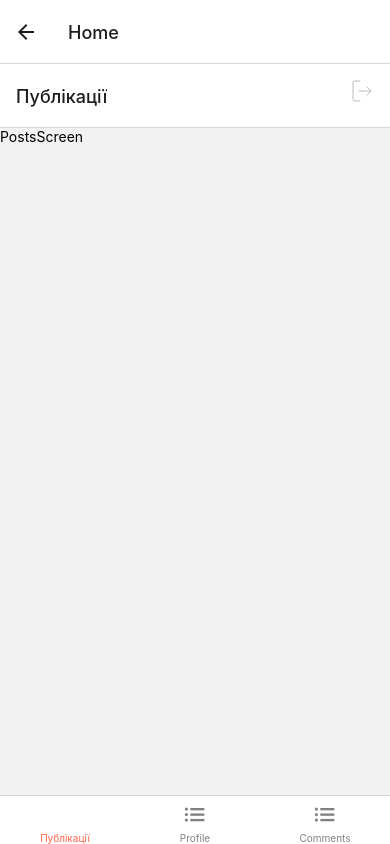
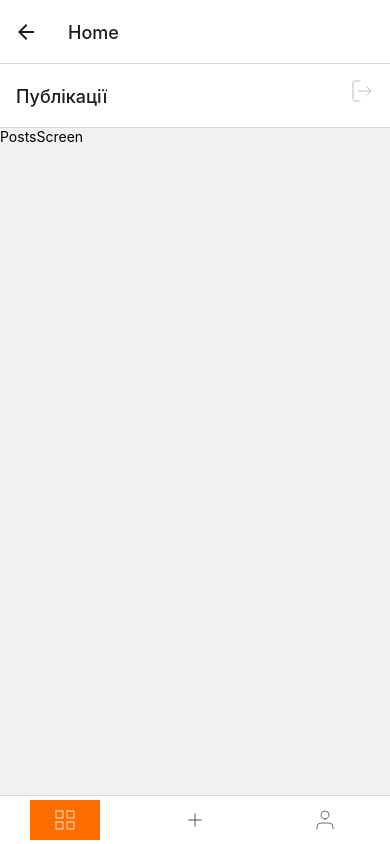
Before and after one commit to t0xick1d/goit-react-native-, a React Native app: screen /Home in a window 390 px wide. Built offline with nearby package versions, Linux system fonts and the light colour scheme.

Commit message:
add navigation and style in navigation

```diff
--- a/Screens/Home/HomeScreen.js
+++ b/Screens/Home/HomeScreen.js
@@ -1,8 +1,12 @@
 import React from 'react';
 import { createBottomTabNavigator } from '@react-navigation/bottom-tabs';
 import { Ionicons } from '@expo/vector-icons';
-import { TouchableOpacity, StyleSheet } from 'react-native';
-import LogOut from '../../img/logOut';
+import { TouchableOpacity, StyleSheet, View } from 'react-native';
+
+import LogOut from '../../img/svg/logOut';
+import Grid from '../../img/svg/Grid';
+import Union from '../../img/svg/Union';
+import User from '../../img/svg/User';
 
 import PostsScreen from './Pages/PostsScreen';
 import Profile from './Pages/ProfileScreen';
@@ -15,21 +19,31 @@ const Home = () => {
     <Tabs.Navigator
       screenOptions={({ route }) => ({
         tabBarIcon: ({ focused, color, size }) => {
-          let iconName;
-
-          if (route.name === 'PostsScreen') {
-            iconName = focused ? 'ios-information-circle' : 'ios-information-circle-outline';
-          } else if (route.name === 'Profile') {
-            iconName = focused ? 'ios-list-box' : 'ios-list';
-          } else if (route.name === 'Comments') {
-            iconName = focused ? 'ios-list-box' : 'ios-list';
+          const styleSVG = focused ? styles.activeSvg : styles.noneActiveSvg;
+          const focusedColor = focused ? '#fff' : 'rgba(33, 33, 33, 0.8)';
+          if (route.name === 'Публікації') {
+            return (
+              <View style={styleSVG}>
+                <Grid fillColor={focusedColor} />
+              </View>
+            );
+          } else if (route.name === 'Профіль') {
+            return (
+              <View style={styleSVG}>
+                <Union fillColor={focusedColor} />
+              </View>
+            );
+          } else if (route.name === 'Коментарі') {
+            return (
+              <View style={styleSVG}>
+                <User fillColor={focusedColor} />
+              </View>
+            );
           }
-          return <Ionicons name={iconName} size={size} color={color} />;
         },
       })}
       tabBarOptions={{
-        activeTintColor: 'tomato',
-        inactiveTintColor: 'gray',
+        showLabel: false,
       }}>
       <Tabs.Screen
         name="Публікації"
@@ -42,8 +56,8 @@ const Home = () => {
           ),
         }}
       />
-      <Tabs.Screen name="Profile" component={Profile} />
-      <Tabs.Screen name="Comments" component={Comments} />
+      <Tabs.Screen name="Профіль" component={Profile} />
+      <Tabs.Screen name="Коментарі" component={Comments} />
     </Tabs.Navigator>
   );
 };
@@ -55,6 +69,23 @@ const styles = StyleSheet.create({
     width: 24,
     height: 24,
   },
+  noneActiveSvg: {
+    display: 'flex',
+    justifyContent: 'center',
+    alignItems: 'center',
+    fill: 'rgba(33, 33, 33, 0.8)',
+    width: 70,
+    height: 40,
+  },
+  activeSvg: {
+    width: 70,
+    height: 40,
+    borderRadius: '20',
+    backgroundColor: '#FF6C00',
+    display: 'flex',
+    justifyContent: 'center',
+    alignItems: 'center',
+  },
 });
 
 export default Home;
--- a/Screens/RegistrationScreen.js
+++ b/Screens/RegistrationScreen.js
@@ -12,7 +12,7 @@ import {
   Keyboard,
   ImageBackground,
 } from 'react-native';
-import SvgComponent from '../img/plusSvg';
+import SvgComponent from '../img/svg/plusSvg';
 import { useNavigation } from '@react-navigation/native';
 
 const RegistrationScreen = () => {
--- /dev/null
+++ b/img/svg/Grid.js
@@ -0,0 +1,26 @@
+import * as React from 'react';
+import Svg, { Path } from 'react-native-svg';
+
+const Grid = (props) => {
+  return (
+    <Svg
+      width={24}
+      height={24}
+      viewBox="0 0 24 24"
+      fill="none"
+      xmlns="http://www.w3.org/2000/svg"
+      {...props}>
+      <Path fill="none" d="M0 0H24V24H0z" />
+      <Path
+        clipRule="evenodd"
+        d="M3 3h7v7H3V3zM14 3h7v7h-7V3zM14 14h7v7h-7v-7zM3 14h7v7H3v-7z"
+        stroke={props.fillColor}
+        strokeOpacity={0.8}
+        strokeLinecap="round"
+        strokeLinejoin="round"
+      />
+    </Svg>
+  );
+};
+
+export default Grid;
--- /dev/null
+++ b/img/svg/Union.js
@@ -0,0 +1,23 @@
+import * as React from 'react';
+import Svg, { Path } from 'react-native-svg';
+
+const Union = (props) => {
+  return (
+    <Svg
+      width={14}
+      height={14}
+      viewBox="0 0 14 14"
+      fill="none"
+      xmlns="http://www.w3.org/2000/svg"
+      {...props}>
+      <Path
+        fillRule="evenodd"
+        clipRule="evenodd"
+        d="M7.5.5h-1v6h-6v1h6v6h1v-6h6v-1h-6v-6z"
+        fill={props.fillColor}
+      />
+    </Svg>
+  );
+};
+
+export default Union;
--- /dev/null
+++ b/img/svg/User.js
@@ -0,0 +1,32 @@
+import * as React from 'react';
+import Svg, { Path } from 'react-native-svg';
+
+const User = (props) => {
+  return (
+    <Svg
+      width={24}
+      height={24}
+      viewBox="0 0 24 24"
+      fill="none"
+      xmlns="http://www.w3.org/2000/svg"
+      {...props}>
+      <Path
+        d="M20 21v-2a4 4 0 00-4-4H8a4 4 0 00-4 4v2"
+        stroke={props.fillColor}
+        strokeOpacity={0.8}
+        strokeLinecap="round"
+        strokeLinejoin="round"
+      />
+      <Path
+        clipRule="evenodd"
+        d="M12 11a4 4 0 100-8 4 4 0 000 8z"
+        stroke={props.fillColor}
+        strokeOpacity={0.8}
+        strokeLinecap="round"
+        strokeLinejoin="round"
+      />
+    </Svg>
+  );
+};
+
+export default User;
```
Also changed, not shown: img/svg/logOut.js (renamed from img/logOut.js), img/svg/plusSvg.js (renamed from img/plusSvg.js).
